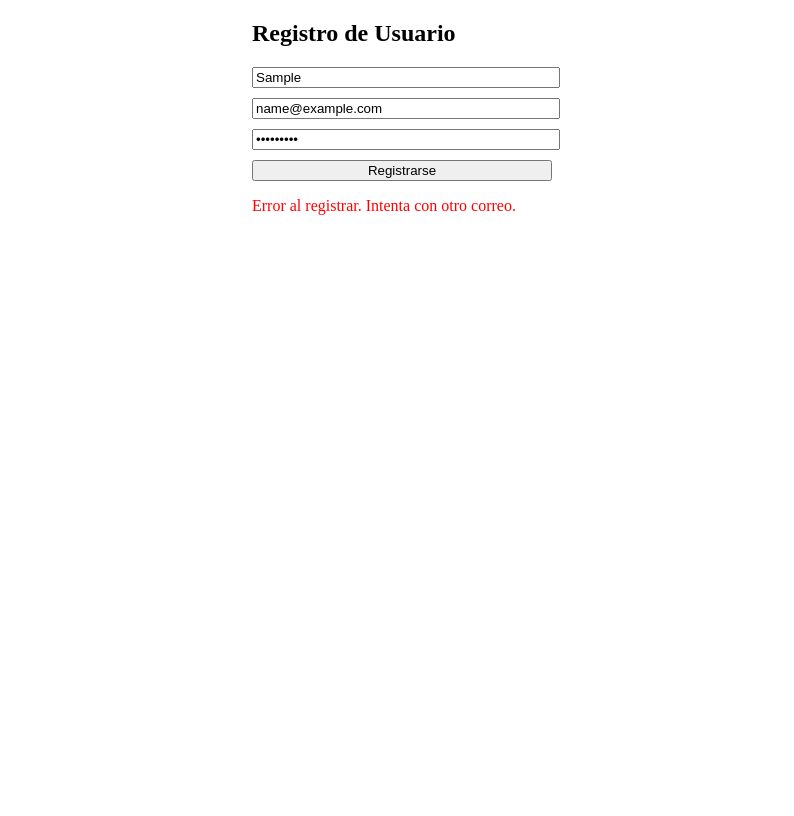
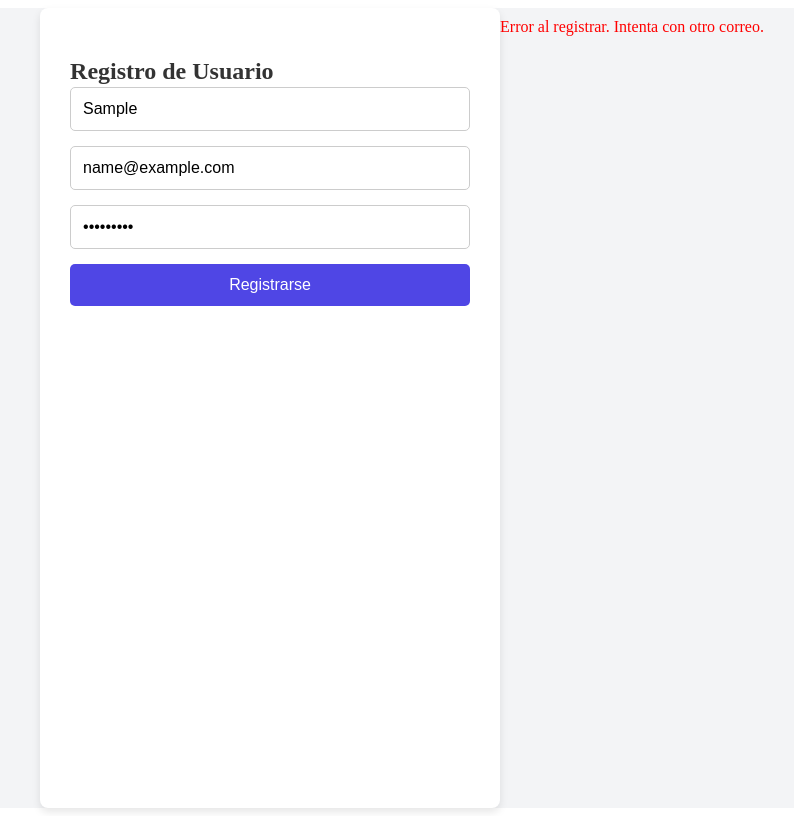
Before and after one commit to lekiam2023/pareja-gastos-app, a React (Create React App) app in the folder client/: page /register in a window 1280 px wide. Both pictures are taken after typing "Sample", "name@example.com", "Sample123" into the empty fields and a click on the button "Registrarse". Shown: the whole page, without its empty margins (238-1032 px from the left). Built offline with nearby package versions, Linux system fonts and the light colour scheme; no server answers.

Commit message:
Modificamos el formulario de registro con el mismo aspecto del formualrio de Login

```diff
--- a/client/src/components/RegisterForm.js
+++ b/client/src/components/RegisterForm.js
@@ -27,16 +27,16 @@ function RegisterForm(){
     };
 
     return (
-        <div style={{maxWidth: 300, margin:'auto'}}>
-         <h2>Registro de Usuario</h2>
-         <form onSubmit={handleRegister}>
+        <div style={styles.container}>
+         <form onSubmit={handleRegister} style={styles.form}>
+             <h2 style={styles.title}>Registro de Usuario</h2>
              <input
             type="text"
             placeholder="Nombre"
             value={nombre}
             onChange={(e) => setNombre(e.target.value)}
             required
-            style={{width: '100%', marginBottom: '10px'}}
+            style={styles.input}
             />
             <input
             type="email"
@@ -44,7 +44,7 @@ function RegisterForm(){
             value={email}
             onChange={(e) => setEmail(e.target.value)}
             required
-            style={{width: '100%', marginBottom: '10px'}}
+            style={styles.input}
             />
             <input
                type="password"
@@ -52,16 +52,63 @@ function RegisterForm(){
                value={password}
                onChange={(e) => setPassword(e.target.value)}
                required
-               style={{width: '100%', marginBottom: '10px'}}
+               style={styles.input}
             />
-            <button type="submit" style={{width:'100%'}}>
+            <button type="submit" style={styles.button}>
                 Registrarse
             </button>
          </form>
-         {mensaje && <p style={{color:'green'}}>{mensaje}</p>}
-         {error && <p style={{color:'red'}}>{error}</p>}
+         {mensaje && <p style={styles.mensaje}>{mensaje}</p>}
+         {error && <p style={styles.error}>{error}</p>}
         </div>
     );
-}
+};
+    const styles ={
+   container:{
+      minHeight: '100vh',
+      display: 'flex',
+      justifyContent: 'center',
+      background: '#f3f4f6',
+   },
+   form:{
+      background: '#fff',
+      padding: '30px',
+      borderRadius: '8px',
+      boxShadow: '0 4px 8px rgba(0,0,0,0.1)',
+      width: '100%',
+      maxWidth: '400px',
+      display: 'flex',
+      flexDirection: 'column',
+   },
+   title:{
+      marginBottom: '2px',
+      textAling: 'center',
+      color: '#333',
+   },
+   input:{
+      padding: '12px',
+      marginBottom: '15px',
+      borderRadius: '5px',
+      border: '1px solid #ccc',
+      fontSize: '16px',
+   },
+   button:{
+      padding: '12px',
+      backgroundColor: '#4f46e5',
+      color: '#fff',
+      border: 'none',
+      borderRadius: '5px',
+      fontSize: '16px',
+      cursor: 'pointer',
+   },
+   mensaje:{
+      color:'green'
+   },
+   error:{
+      marginTop: '10px',
+      color: 'red',
+      textAling: 'center',
+   },
+ };
 
 export default RegisterForm;
```
